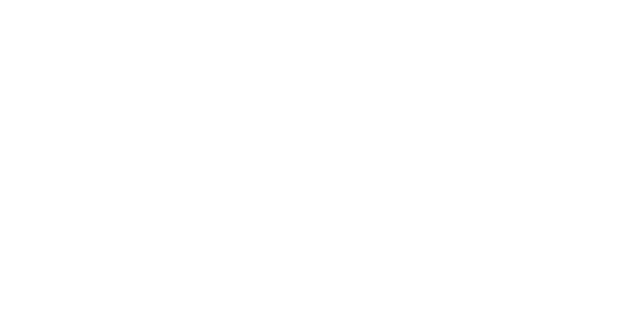
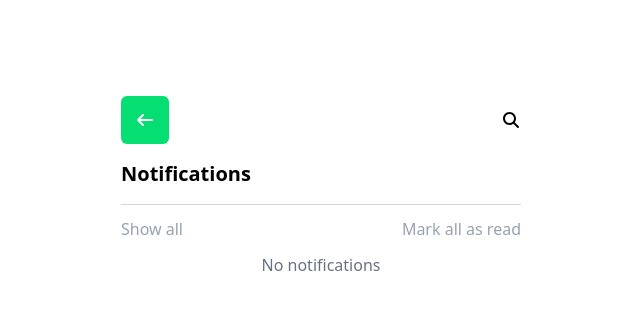
Before and after one commit to AbdullahMahmoudHanafy/VibeConnect, a React (Vite) app in the folder Client/: page /notifications in a window 1280 px wide. Before the commit this address had no page. Shown: the top 310 px of the page, without its empty margins (335-975 px from the left). Built offline with nearby package versions, Linux system fonts and the light colour scheme.

Commit message:
the initial structure of notifications page

```diff
--- a/Client/src/App.tsx
+++ b/Client/src/App.tsx
@@ -6,6 +6,7 @@
 import FollowersPage from "./pages/Followers/Followers";
 import Profile from "./pages/Profile/Profile";
 import Chatting from "./pages/Chatting/Chatting";
+import Notifications from "./pages/Notifications/Notifications";
 
 function App() {
   return (
@@ -17,6 +18,7 @@
       <Route path="/followers" element={<FollowersPage />} />
       <Route path="/profile/:userId" element={<Profile />} />
       <Route path="/chat/:userId" element={<Chatting />} />
+      <Route path="/notifications" element={<Notifications />} />
     </Routes>
   );
 }
--- a/Client/src/pages/Dashboard/Dashboard.tsx
+++ b/Client/src/pages/Dashboard/Dashboard.tsx
@@ -20,12 +20,12 @@
     };
 
     const NavigationList = [
-        {title: "Notifications",subTitle: "See your recent activity",value: notifications?.length ?? 0},
-        {title: "Messages",subTitle: "Message your friends",value: 20},
-        {title: "Friends",subTitle: "Friend List",value: 0},
-        {title: "Albums",subTitle: "Save or post your albums",value: 0},
-        {title: "Favorites",subTitle: "Your favorite friends",value: 0},
-        {title: "Privacy Policy", subTitle: "Protect your privacy", value: 0}
+        {title: "Notifications",subTitle: "See your recent activity",value: notifications?.length ?? 0, link: "/notifications"},
+        {title: "Messages",subTitle: "Message your friends",value: 20, link: "/messages"},
+        {title: "Friends",subTitle: "Friend List",value: 0, link: "/friends"},
+        {title: "Albums",subTitle: "Save or post your albums",value: 0, link: "/albums"},
+        {title: "Favorites",subTitle: "Your favorite friends",value: 0, link: "/favorites"},
+        {title: "Privacy Policy", subTitle: "Protect your privacy", value: 0, link: "/privacy"},
     ]
     function handleLogOut() {
         dispatch(logOut());
@@ -60,7 +60,7 @@
                             return (
                                 <div key={item.title} className="w-full">
                                     {isLastItem && <hr className="mb-4 text-gray-300"/>}
-                                    <div key={item.title} className={`flex flex-row items-center justify-between w-full py-3 rounded-md ${!isLastItem && "cursor-pointer"} `}>
+                                    <div onClick={() => navigate(item.link)} key={item.title} className={`flex flex-row items-center justify-between w-full py-3 rounded-md ${!isLastItem && "cursor-pointer"}`}>
                                         <div className="w-9/12">
                                             <p className="font-bold text-lg">{item.title}</p>
                                             <p className="text-gray-500 text-sm">{item.subTitle}</p>
--- /dev/null
+++ b/Client/src/pages/Notifications/Notifications.tsx
@@ -0,0 +1,88 @@
+import { faArrowLeft, faMagnifyingGlass, faCheck } from "@fortawesome/free-solid-svg-icons";
+import { FontAwesomeIcon } from "@fortawesome/react-fontawesome";
+import { useNavigate } from "react-router-dom";
+import { useSelector } from "react-redux";
+import type { RootState } from "../../store/store";
+import { useEffect, useState } from "react";
+import { getUserById } from "../../services/user";
+
+export default function Notifications() {
+    const navigator = useNavigate();
+
+    const notifications = useSelector((state: RootState) => state.user.notifications);
+    const [notifiersNames, setNotifiersNames] = useState<Record<number, string>>({});
+
+    useEffect(() => {
+        const fetchNotifiersNames = async () => {
+            const names: Record<number, string> = {};
+            for (let i = 0; i < notifications.length; i++) {
+                const user = await getUserById(notifications[i].id);
+                names[notifications[i].id] = user[0].name;
+            }
+            setNotifiersNames(names);
+        };
+
+        if (notifications.length > 0) {
+            fetchNotifiersNames();
+        }
+    }, [notifications]);
+    return (
+        <div className="w-screen h-full flex items-center justify-center mt-20">
+            <div className="flex flex-col w-100 h-auto p-4 rounded-md">
+                <div className="flex flex-col items-start justify-start h-auto gap-4 w-100">
+                    <div className="flex flex-row items-center justify-between h-auto gap-4 w-full">
+                        <div className="w-auto h-full flex items-center justify-center">
+                            <button onClick={() => navigator("/dashboard")} className="h-12 w-12 flex items-center justify-center bg-green-400 rounded-md hover:bg-green-500 cursor-pointer">
+                                <FontAwesomeIcon icon={faArrowLeft} className="text-white" />
+                            </button>
+                        </div>
+                        <FontAwesomeIcon icon={faMagnifyingGlass} className="cursor-pointer" />
+                    </div>
+                    <p className="text-start font-bold text-xl">Notifications</p>
+                    <hr className="text-gray-300 w-full"/>
+                </div>
+                <div className="flex flex-row items-center justify-between h-auto gap-4 w-100 pt-3 text-gray-400">
+                    <p className="cursor-pointer">Show all</p>
+                    <p className="cursor-pointer">Mark all as read</p>
+                </div>
+                <div className="flex flex-col gap-4 mt-3 w-100 max-h-[60vh] min-h-0">
+                    {
+                        notifications?.length === 0 && <p className="text-center text-gray-500">No notifications</p>
+                    }
+                    {
+                        notifications?.length != 0 && notifications.map((notification, index) =>
+                            <div
+                                key={index}
+                                className="relative group w-full h-20 flex-shrink-0"
+                                >
+                                {/* The sliding card */}
+                                <div
+                                    className="absolute top-0 left-0 right-0 flex flex-row gap-2 border border-gray-300 p-4 rounded-md h-20 items-center justify-start
+                                            transition-all duration-300 bg-white group-hover:-translate-x-14"
+                                >
+                                    <img
+                                    className="w-16 h-16 rounded-full"
+                                    src="https://upload.wikimedia.org/wikipedia/commons/thumb/4/42/Morgan_Freeman_at_The_Pentagon_on_2_August_2023_-_230802-D-PM193-3363_%28cropped%29.jpg/960px-Morgan_Freeman_at_The_Pentagon_on_2_August_2023_-_230802-D-PM193-3363_%28cropped%29.jpg"
+                                    alt=""
+                                    />
+                                    <div>
+                                    <p>{notifiersNames[notification.id] || "Unknown"} {notification.text}</p>
+                                    <p className="text-gray-400">Created 8 hours ago</p>
+                                    </div>
+                                </div>
+
+                                {/* Button revealed on hover */}
+                                <button
+                                    className="absolute right-0 top-0 h-20 w-12 bg-green-500 flex items-center justify-center text-white
+                                            opacity-0 group-hover:opacity-100 transition-opacity duration-300 rounded-md cursor-pointer"
+                                >
+                                    <FontAwesomeIcon icon={faCheck} />
+                                </button>
+                            </div>
+                        )
+                    }
+                </div>
+           </div>
+        </div>
+    )
+}
--- a/Client/src/store/Slices/userSlice.ts
+++ b/Client/src/store/Slices/userSlice.ts
@@ -1,4 +1,3 @@
-// userSlice.ts
 import { createSlice } from "@reduxjs/toolkit";
 import type { PayloadAction } from "@reduxjs/toolkit";
 
@@ -6,7 +5,6 @@
   id: number;
   name: string;
   email: string;
-  // add other fields your backend returns
 }
 
 export interface Follower {
@@ -25,8 +23,8 @@
 
 export interface Notification {
   id: number;
-  message: string;
-  createdAt: string;
+  text: string;
+  created_at: string;
 }
 
 interface UserState {
```
